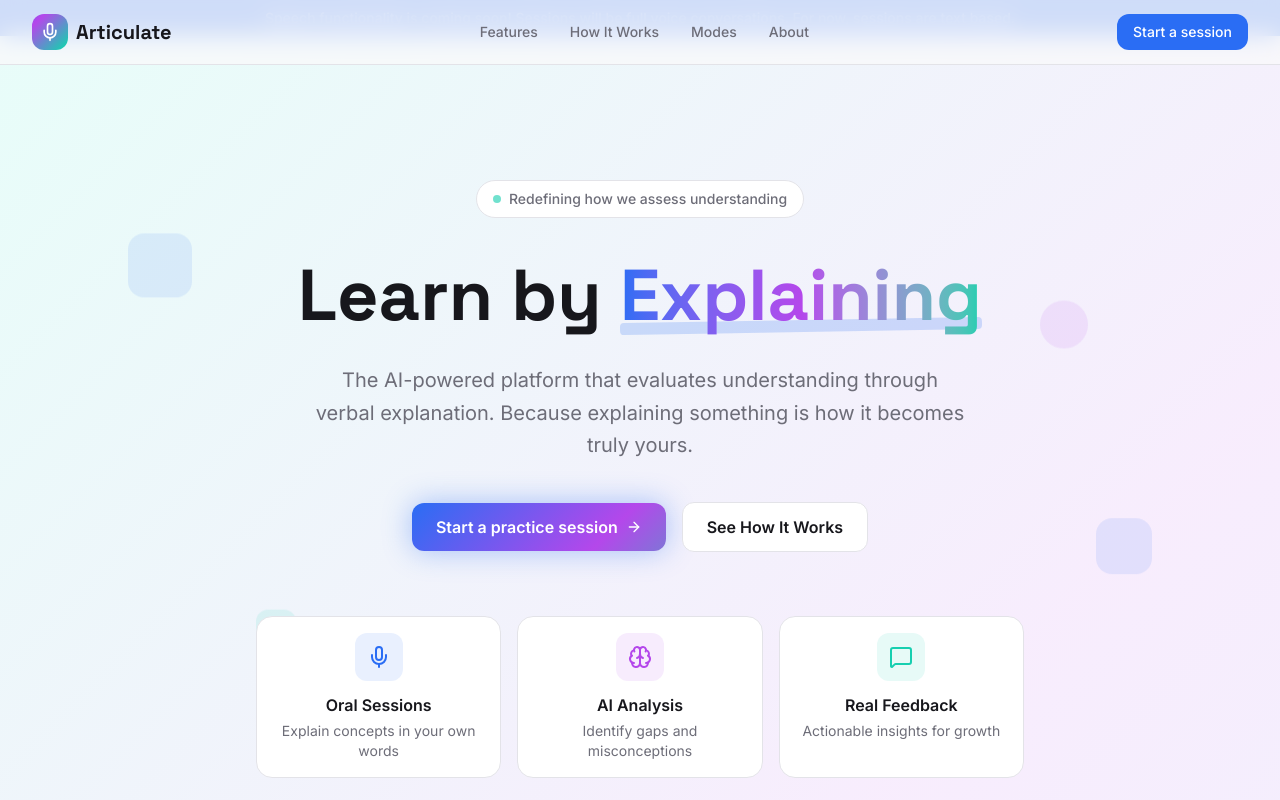
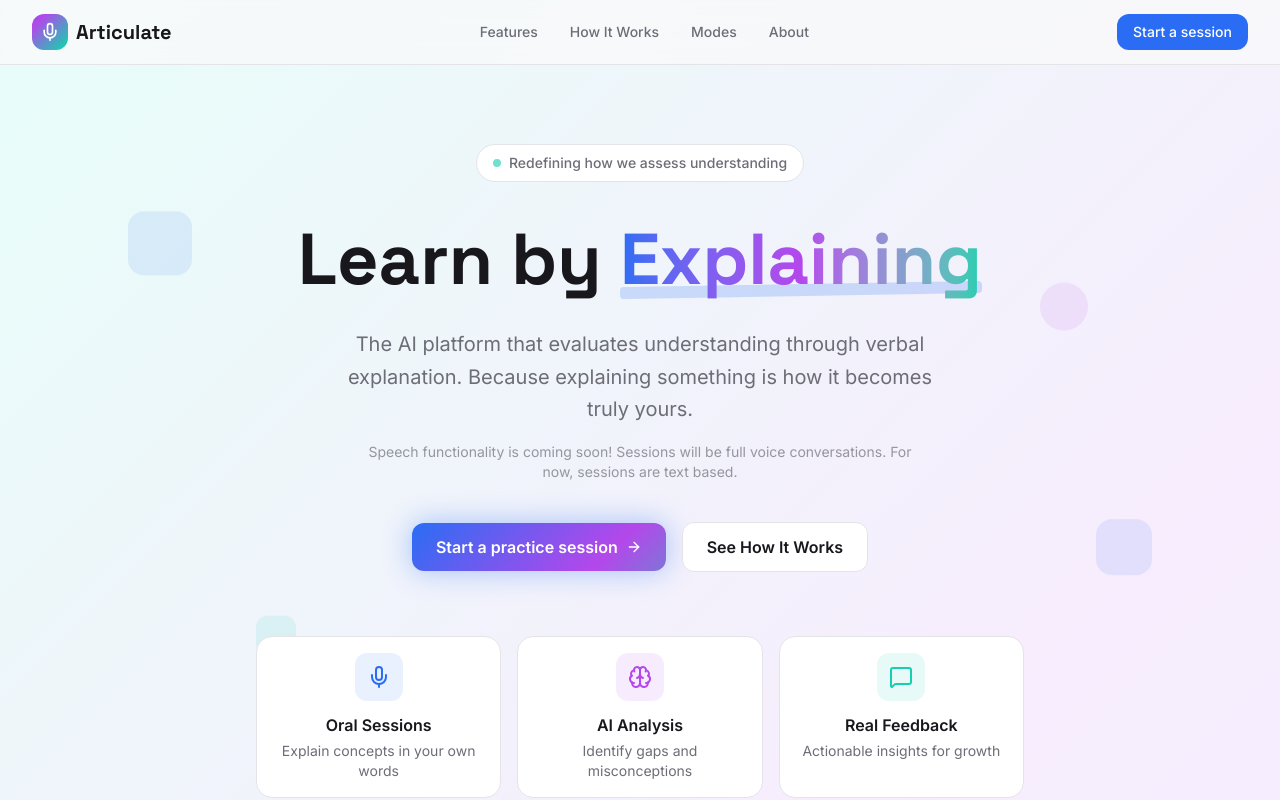
Before and after one commit to sumin888/Articulate, a Next.js app: page / in a window 1280 px wide. Shown: the top 800 px of the page. Built offline with nearby package versions, Linux system fonts and the light colour scheme.

Commit message:
add speech coming soon note to her

```diff
--- a/app/page.tsx
+++ b/app/page.tsx
@@ -11,9 +11,6 @@ export default function Home() {
   return (
     <main className="min-h-screen bg-background text-foreground">
       <Header />
-      <div className="w-full bg-primary px-4 py-2 text-center text-sm text-white font-medium">
-        Speech functionality is coming soon! Sessions will be full voice conversations. For now, sessions are text based.
-      </div>
       <Hero />
       <Features />
       <HowItWorks />
--- a/components/marketing/hero.tsx
+++ b/components/marketing/hero.tsx
@@ -32,9 +32,14 @@ export function Hero() {
             </span>
           </h1>
 
-          <p className="max-w-2xl mx-auto text-lg sm:text-xl text-muted-foreground leading-relaxed mb-10 text-pretty">
-            The AI-powered platform that evaluates understanding through verbal explanation.
+          <p className="max-w-2xl mx-auto text-lg sm:text-xl text-muted-foreground leading-relaxed mb-4 text-pretty">
+            The AI platform that evaluates understanding through verbal explanation.
             Because explaining something is how it becomes truly yours.
+          </p>
+
+          <p className="max-w-xl mx-auto text-sm text-muted-foreground/70 mb-10">
+            Speech functionality is coming soon!
+            Sessions will be full voice conversations. For now, sessions are text based.
           </p>
 
           <div className="flex flex-col sm:flex-row items-center justify-center gap-4 mb-16">
```
